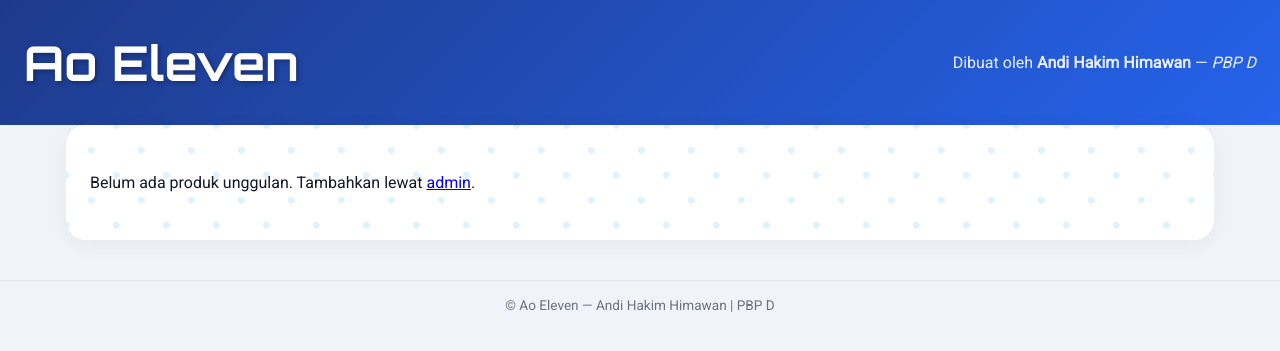
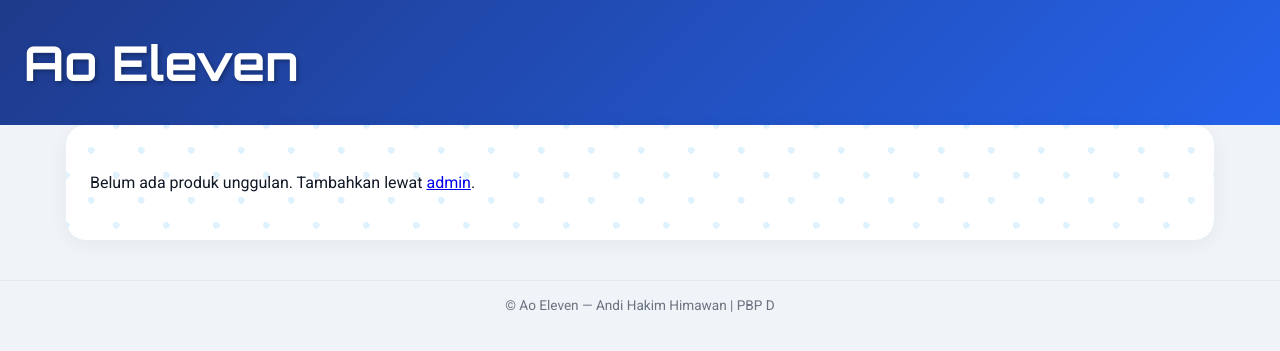
Before and after one commit to SirinAX/Ao-Eleven, a Django app: page / in a window 1280 px wide. Shown: the top 351 px of the page. Run offline with Django 5.2, Linux system fonts and the light colour scheme; data that the repository does not hold is empty.

Commit message:
Minor changes

```diff
--- a/main/templates/main/home.html
+++ b/main/templates/main/home.html
@@ -139,7 +139,6 @@
 <body>
   <header>
     <h1>{{ app_name }}</h1>
-    <p>Dibuat oleh <strong>{{ student_name }}</strong> — <em>{{ class_name }}</em></p>
   </header>
 
   <main>
```
